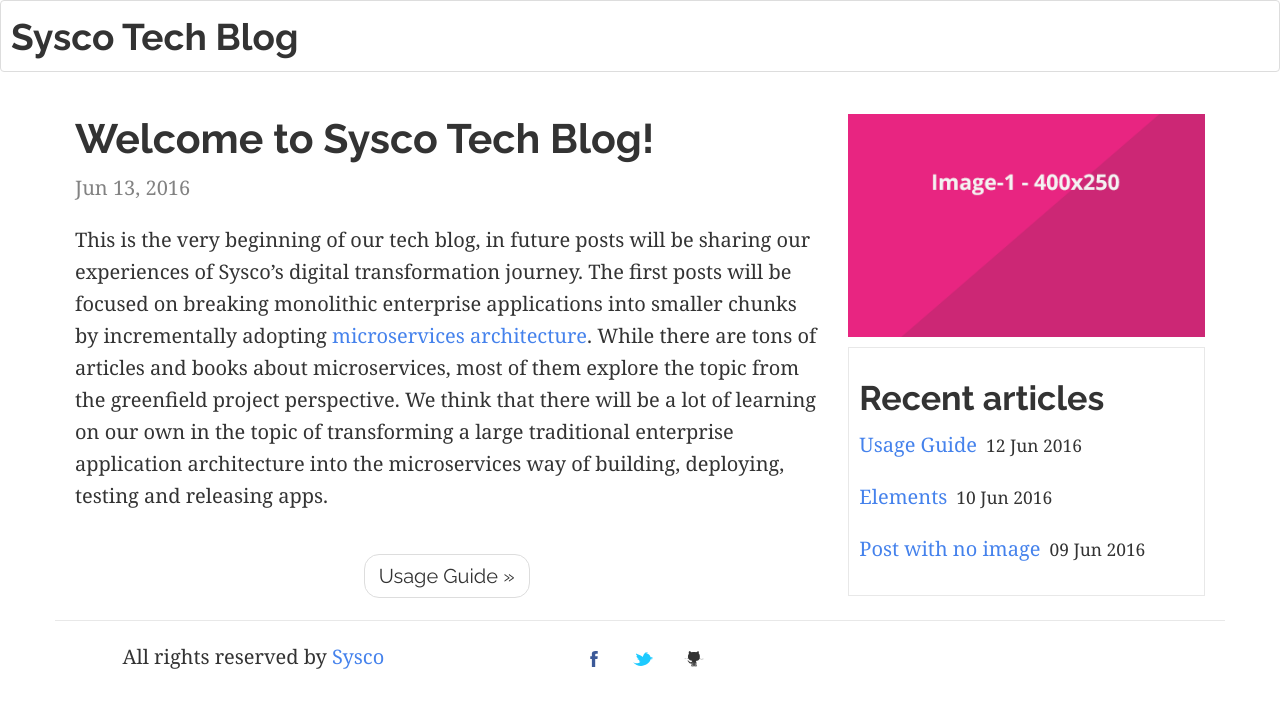
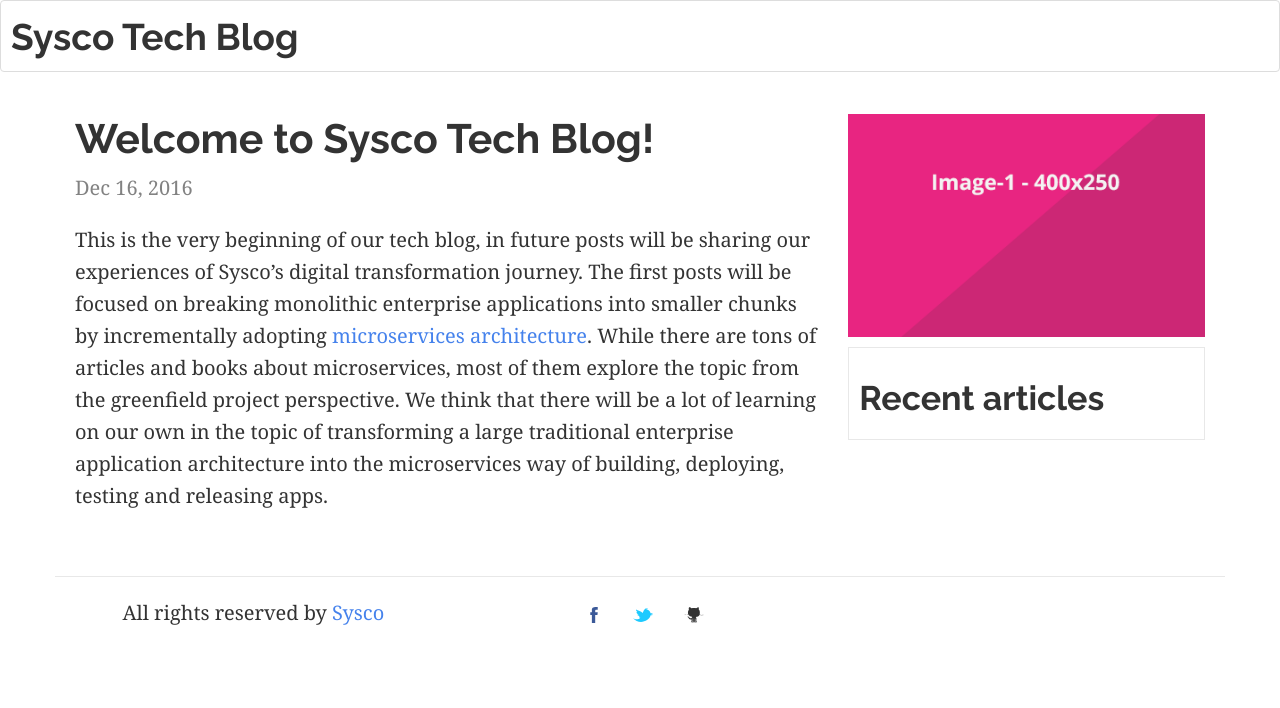
Before and after one commit to brocchini/brocchini.github.io, a Jekyll site: the page built from _posts/2016-12-16-welcome-to-sysco-tech-blog.markdown, in a window 1280 px wide. Shown: the top 708 px of the page. Built offline with Jekyll 4.4.1, drawn with Linux system fonts in a browser that asks for light colours.

Commit message:
removed all sample posts from publishing folder but the welcome

```diff
--- a/_posts/2016-06-13-welcome-to-jekyll.markdown
+++ b/_posts/2016-12-16-welcome-to-sysco-tech-blog.markdown
@@ -1,7 +1,7 @@
 ---
 layout: post
 title:  "Welcome to Sysco Tech Blog!"
-date:   2016-06-13 10:51:47 +0530
+date:   2016-12-16 08:20:47 +0530
 categories: jekyll update
 img: image-1.png
 categories: [one, two]
```
Also changed, not shown: sampleposts/2016-06-09-no-image.markdown (renamed from _posts/2016-06-09-no-image.markdown), sampleposts/2016-06-10-elements.markdown.html (renamed from _posts/2016-06-10-elements.markdown), sampleposts/2016-06-12-usage.markdown (renamed from _posts/2016-06-12-usage.markdown), sampleposts/installation.markdown (renamed from _posts/installation.markdown).
